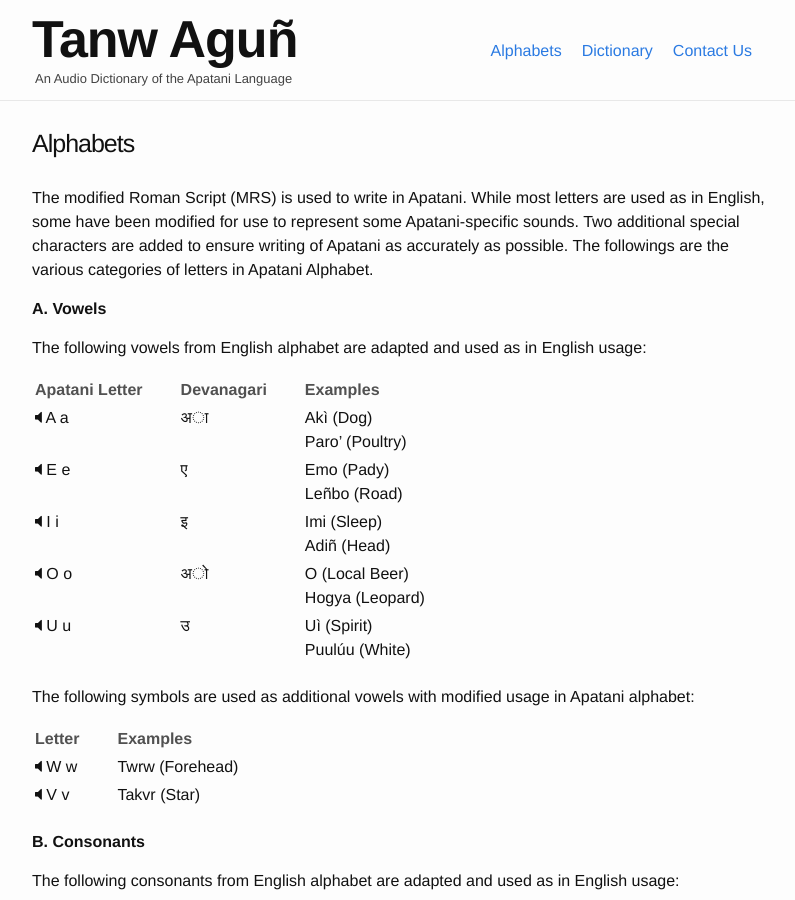
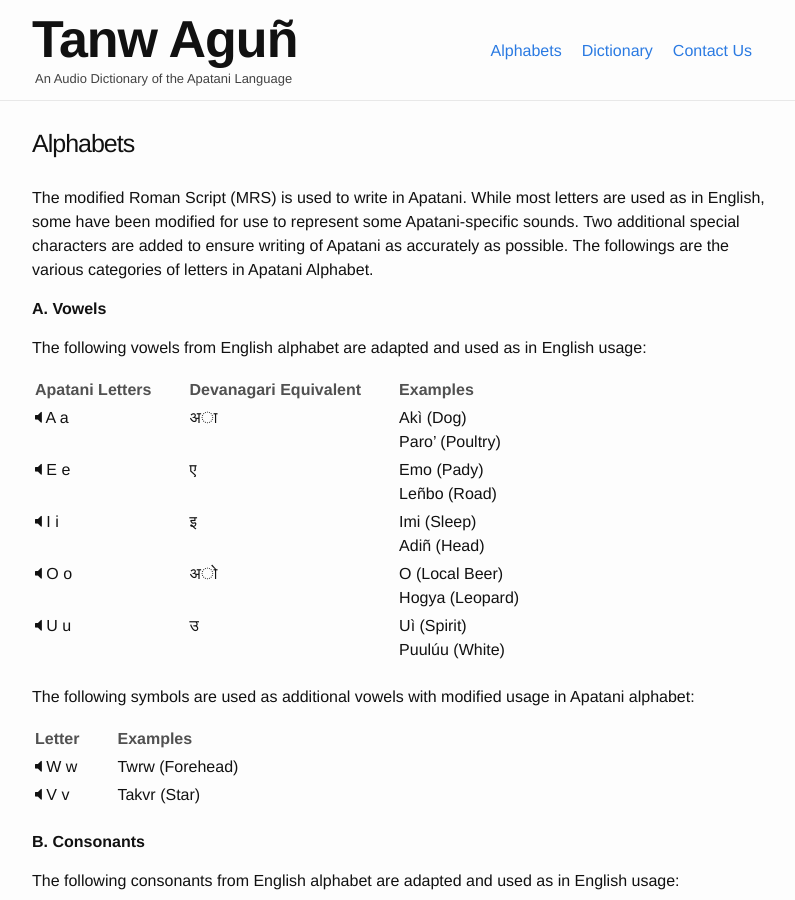
Before and after one commit to hacksparrow/language.apatani.org, a Jekyll site: the page built from alphabets.md, in a window 1280 px wide and 900 px high. Shown: the whole window, without its empty margins (238-1033 px from the left). Built offline with Jekyll 4.4.1, drawn with Linux system fonts in a browser that asks for light colours; nearby versions of some CDN libraries.

Commit message:
Update alphabets.md

```diff
--- a/alphabets.md
+++ b/alphabets.md
@@ -10,7 +10,7 @@ The modified Roman Script (MRS) is used to write in Apatani. While most letters
 
 The following vowels from English alphabet are adapted and used as in English usage:
 
-| Apatani Letter | Devanagari | Examples                         |
+| Apatani Letters | Devanagari Equivalent| Examples                         |
 |-----------------|------------|--------------------------------- |
 | <i class="fa fa-volume-off"></i> A a             | अा          | Akì (Dog) <br> Paro' (Poultry)        |
 | <i class="fa fa-volume-off"></i> E e             | ए          | Emo (Pady) <br> Leñbo (Road)         |
```
